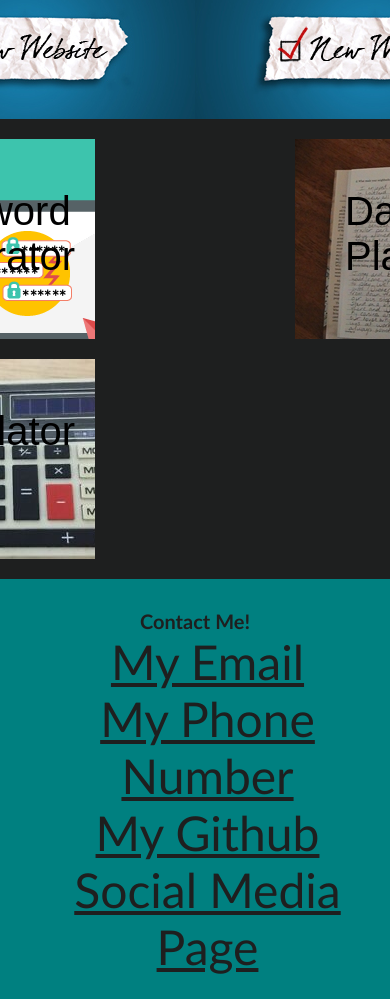
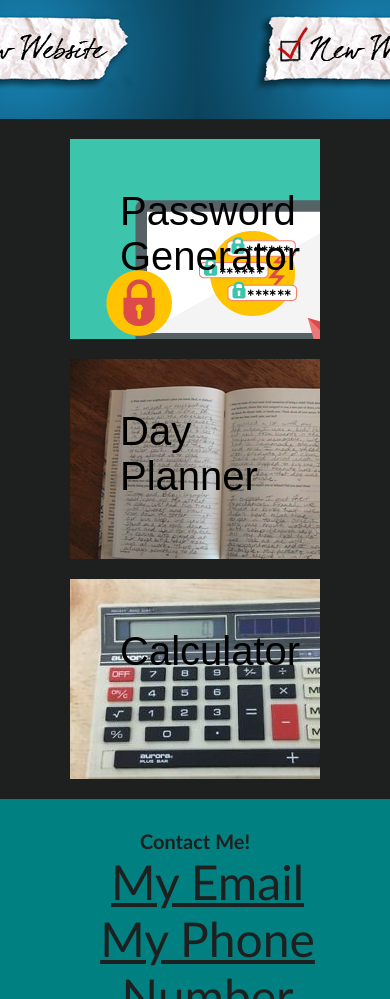
Before and after one commit to kingcrowz/Portfolio, a plain HTML site: page index.html in a window 390 px wide. Shown: the part 2980-3979 px from the top of the page. Drawn offline with Linux system fonts and the light colour scheme.

Commit message:
updating CSS

```diff
--- a/assets/css/style.css
+++ b/assets/css/style.css
@@ -64,6 +64,7 @@ p {
 /*Changes font size for non-title content*/
 
 footer {
+    width: 100%;
     padding: 30px;
     font-family: 'Trebuchet MS', 'Lucida Sans Unicode', 'Lucida Grande', 'Lucida Sans', Arial, sans-serif;
     text-align: center;
@@ -265,3 +266,12 @@ sets up a text and background color*/
       flex-direction: column;
     }
     }
+
+@media screen and (max-width: 500px) {
+     .row-section {
+         display: flex;
+         justify-content: center;
+         align-items: center;
+        flex-direction: column;
+    }
+    }
```
